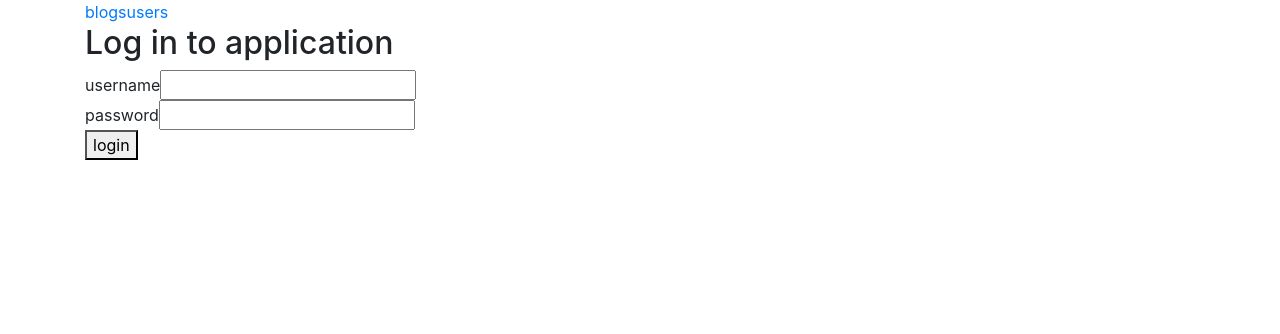
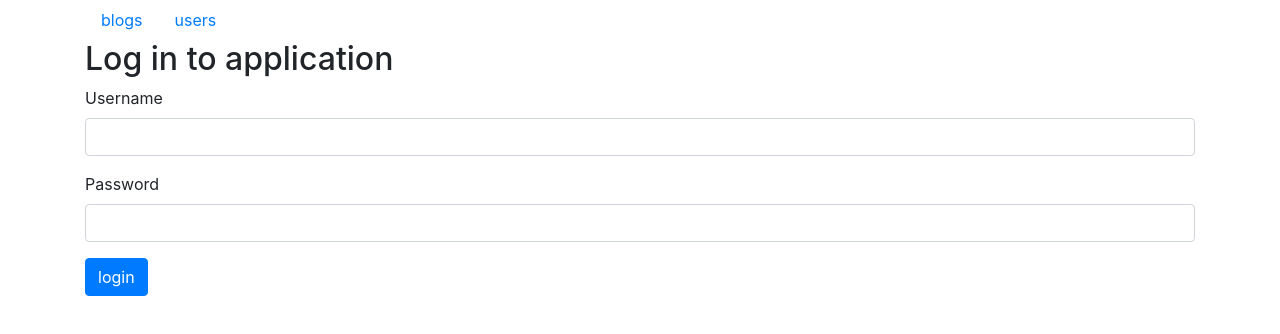
Before and after one commit to JiiVe3/FSO, a React (Create React App) app in the folder fso-hy-8-blog-frontend/: page / in a window 1280 px wide. Shown: the top 334 px of the page. Built offline with nearby package versions, Linux system fonts and the light colour scheme; no server answers.

Commit message:
Chapter 7 done

```diff
--- a/fso-hy-8-blog-frontend/src/App.js
+++ b/fso-hy-8-blog-frontend/src/App.js
@@ -13,7 +13,7 @@ import { login, storageLogin } from './reducers/loggedUserReducer'
 import Blogs from './components/Blogs'
 import Users from './components/Users'
 import { getUsers } from './reducers/usersReducer'
-import Nav from './components/Nav';
+import Navigation from './components/Navigation';
 
 const InfoMessage = (props) => {
   if (props.message) {
@@ -94,7 +94,7 @@ const App = () => {
     <Router>
       <div className='container'>
         <InfoMessage message={infoMessage} style={activeStyle} />
-        <Nav infoStyle={infoStyle} handleInfoMessage={handleInfoMessage} />
+        <Navigation infoStyle={infoStyle} handleInfoMessage={handleInfoMessage} />
 
 
         {loggedUser === null ?
--- a/fso-hy-8-blog-frontend/src/components/Blog.js
+++ b/fso-hy-8-blog-frontend/src/components/Blog.js
@@ -3,6 +3,7 @@ import { useDispatch, useSelector } from 'react-redux'
 import { useParams } from 'react-router-dom'
 import { getBlogs } from '../reducers/blogReducer'
 import blogService from '../services/blogs'
+import { getUsers } from '../reducers/usersReducer'
 import Comments from './Comments'
 
 const Blog = () => {
@@ -22,6 +23,7 @@ const Blog = () => {
         if (window.confirm(`Do you want to remove the blog: ${blog.title}`)) {
             await blogService.remove(blog._id, loggedUser)
             dispatch(getBlogs())
+            dispatch(getUsers())
         }
     }
 
--- a/fso-hy-8-blog-frontend/src/components/BlogForm.js
+++ b/fso-hy-8-blog-frontend/src/components/BlogForm.js
@@ -1,6 +1,8 @@
 import React, { useState, useRef } from 'react'
+import { Button, Form } from 'react-bootstrap'
 import { useDispatch, useSelector } from 'react-redux'
 import { create, getBlogs } from '../reducers/blogReducer'
+import { getUsers } from '../reducers/usersReducer'
 
 const BlogForm = ({ handleInfoMessage, infoStyle }) => {
   const dispatch = useDispatch()
@@ -19,6 +21,7 @@ const BlogForm = ({ handleInfoMessage, infoStyle }) => {
       setAuthor('')
       setUrl('')
       dispatch(getBlogs())
+      dispatch(getUsers())
       handleInfoMessage(`New Blog has been created`, infoStyle)
       blogFormRef.current.toggleVisibility()
     } catch (exception) {
@@ -29,39 +32,41 @@ const BlogForm = ({ handleInfoMessage, infoStyle }) => {
   return (
     <div>
       <h2>Create New Blog</h2>
-      <form onSubmit={handleCreateBlog}>
-        <div>
-          title
-          <input
+      <Form onSubmit={handleCreateBlog}>
+        <Form.Group>
+          <Form.Label>Title</Form.Label>
+          <Form.Control
             type="text"
             value={title}
             name="Title"
             onChange={({ target }) => setTitle(target.value)}
             id="titleInput"
           />
-        </div>
-        <div>
-          author
-          <input
+        </Form.Group>
+        <Form.Group>
+          <Form.Label>Author</Form.Label>
+          <Form.Control
             type="text"
             value={author}
             name="Author"
             onChange={({ target }) => setAuthor(target.value)}
             id="authorInput"
           />
-        </div>
-        <div>
-          url
-          <input
+        </Form.Group>
+        <Form.Group>
+          <Form.Label>URL</Form.Label>
+          <Form.Control
             type="text"
             value={url}
             name="Url"
             onChange={({ target }) => setUrl(target.value)}
             id="urlInput"
           />
-        </div>
-        <button type="submit" id="submitButton">create</button>
-      </form>
+        </Form.Group>
+        <Form.Group>
+          <Button type="submit" id="submitButton">create</Button>
+        </Form.Group>
+      </Form>
     </div>
   )
 }
--- a/fso-hy-8-blog-frontend/src/components/Comments.js
+++ b/fso-hy-8-blog-frontend/src/components/Comments.js
@@ -1,4 +1,5 @@
 import React, { useState } from 'react'
+import { Table } from 'react-bootstrap'
 import { useDispatch } from 'react-redux'
 import { getBlogs } from '../reducers/blogReducer'
 import blogService from '../services/blogs'
@@ -18,7 +19,6 @@ const Comments = ({ blog }) => {
         <>
             <h2>comments</h2>
             <div>
-                new comment
                 <input
                     type="text"
                     value={newComment}
@@ -28,7 +28,11 @@ const Comments = ({ blog }) => {
                 />
                 <button onClick={addComment}>post</button>
             </div>
-            {blog.comments ? blog.comments.map((comment, index) => <div key={index}>{comment}</div>) : null}
+            <Table striped>
+                <tbody>
+                    {blog.comments ? blog.comments.map((comment, index) => <tr key={index}><th>{comment}</th></tr>) : null}
+                </tbody>
+            </Table>
         </>
     )
 }
--- a/fso-hy-8-blog-frontend/src/components/Login.js
+++ b/fso-hy-8-blog-frontend/src/components/Login.js
@@ -1,31 +1,34 @@
 import React from 'react'
+import { Button, Form } from 'react-bootstrap'
 
 const Login = ({ handleLogin, username, setUsername, password, setPassword }) => (
   <div>
     <h2>Log in to application</h2>
-    <form onSubmit={handleLogin}>
-      <div>
-            username
-        <input
+    <Form onSubmit={handleLogin}>
+      <Form.Group>
+        <Form.Label>Username</Form.Label>
+        <Form.Control
           id="usernameInput"
           type="text"
           value={username}
           name="Username"
           onChange={({ target }) => setUsername(target.value)}
         />
-      </div>
-      <div>
-            password
-        <input
+      </Form.Group>
+      <Form.Group>
+        <Form.Label>Password</Form.Label>
+        <Form.Control
           id="passwordInput"
           type="password"
           value={password}
           name="Password"
           onChange={({ target }) => setPassword(target.value)}
         />
-      </div>
-      <button id="loginButton" type="submit">login</button>
-    </form>
+      </Form.Group>
+      <Form.Group>
+        <Button id="loginButton" type="submit">login</Button>
+      </Form.Group>
+    </Form>
   </div>
 )
 
--- a/fso-hy-8-blog-frontend/src/components/Logout.js
+++ b/fso-hy-8-blog-frontend/src/components/Logout.js
@@ -1,4 +1,5 @@
 import React from 'react'
+import { Button } from 'react-bootstrap'
 import { useDispatch } from 'react-redux'
 import { logout } from '../reducers/loggedUserReducer'
 
@@ -13,9 +14,7 @@ const Logout = ({ infoStyle, handleInfoMessage }) => {
   }
 
   return (
-    <div>
-      <button onClick={handleLogout}>Logout</button>
-    </div>
+    <Button onClick={handleLogout}>Logout</Button>
   )
 }
 
--- a/fso-hy-8-blog-frontend/src/components/Nav.js
+++ /dev/null
@@ -1,19 +0,0 @@
-import React from 'react'
-import { useSelector } from 'react-redux'
-import { Link } from 'react-router-dom'
-import Logout from './Logout'
-
-const Nav = ({ infoStyle, handleInfoMessage }) => {
-    const loggedUser = useSelector(state => state.loggedUser)
-    return (
-        <>
-            <Link to='/blogs'>blogs</Link>
-            <Link to='/users'>users</Link>
-            {loggedUser ? <div>
-                {loggedUser.name}<Logout infoStyle={infoStyle} handleInfoMessage={handleInfoMessage} />
-            </div> : null}
-        </>
-    )
-}
-
-export default Nav
--- /dev/null
+++ b/fso-hy-8-blog-frontend/src/components/Navigation.js
@@ -0,0 +1,22 @@
+import React from 'react'
+import { Nav } from 'react-bootstrap'
+import { useSelector } from 'react-redux'
+import { Link } from 'react-router-dom'
+import Logout from './Logout'
+
+const Navigation = ({ infoStyle, handleInfoMessage }) => {
+    const loggedUser = useSelector(state => state.loggedUser)
+
+    return (
+        <Nav>
+            <Nav.Link as={Link} to='/blogs'>blogs</Nav.Link>
+            <Nav.Link as={Link} to='/users'>users</Nav.Link>
+            {loggedUser ? <>
+                <Nav.Link as={Link} to={`/users/${loggedUser._id}`}>{loggedUser.name}</Nav.Link>
+                <Logout infoStyle={infoStyle} handleInfoMessage={handleInfoMessage} />
+            </> : null}
+        </Nav>
+    )
+}
+
+export default Navigation
--- a/fso-hy-8-blog-frontend/src/components/Toggleable.js
+++ b/fso-hy-8-blog-frontend/src/components/Toggleable.js
@@ -1,5 +1,6 @@
 import React, { useState, useImperativeHandle } from 'react'
 import PropTypes from 'prop-types'
+import { Button } from 'react-bootstrap'
 
 const Toggleable = React.forwardRef((props, ref) => {
   const [visible, setVisible] = useState(false)
@@ -20,11 +21,11 @@ const Toggleable = React.forwardRef((props, ref) => {
   return (
     <div>
       <div style={hideWhenVisible}>
-        <button onClick={toggleVisibility}>{props.buttonLabel}</button>
+        <Button onClick={toggleVisibility}>{props.buttonLabel}</Button>
       </div>
       <div style={showWhenVisible}>
         {props.children}
-        <button onClick={toggleVisibility}>cancel</button>
+        <Button onClick={toggleVisibility}>cancel</Button>
       </div>
     </div>
   )
--- a/fso-hy-8-blog-frontend/src/components/User.js
+++ b/fso-hy-8-blog-frontend/src/components/User.js
@@ -1,4 +1,5 @@
 import React from 'react'
+import { Table } from 'react-bootstrap'
 import { useSelector } from 'react-redux'
 import { Link, useParams } from 'react-router-dom'
 
@@ -11,14 +12,14 @@ const User = () => {
       <div>
           <h1>{user.name}</h1>
           <h2>added blogs</h2>
-          <table>
+          <Table striped>
             <tbody>
               {user.blogs.map(blog => <tr key={blog._id}>
                 <th><Link to={`/blogs/${blog._id}`}>{blog.title}</Link></th>
                 <th>{blog.author}</th>
               </tr>)}
             </tbody>
-          </table>
+          </Table>
       </div>
     )
   } else {
```
Also changed, not shown: 1 other file (tests, documents, lock files or other folders).
